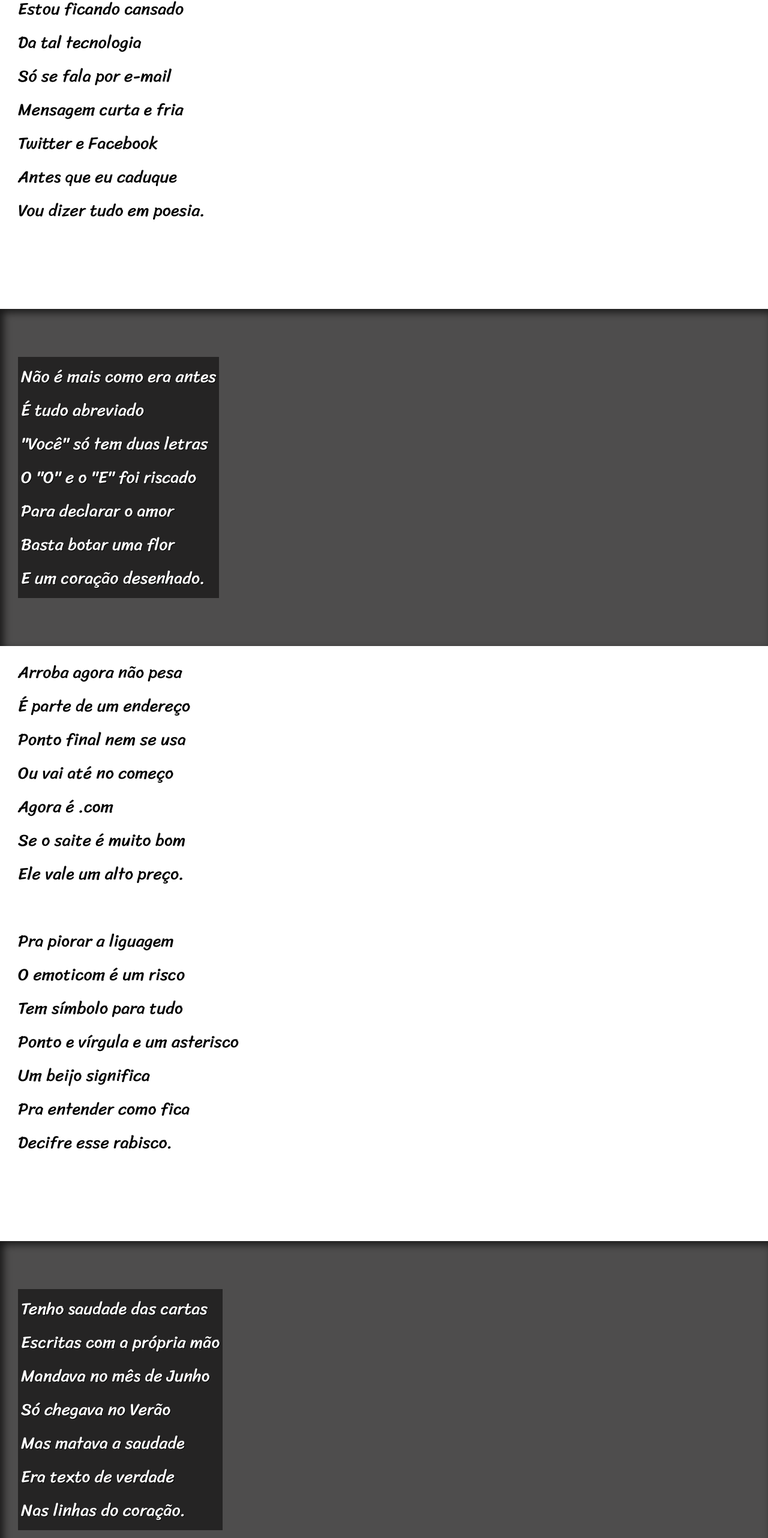
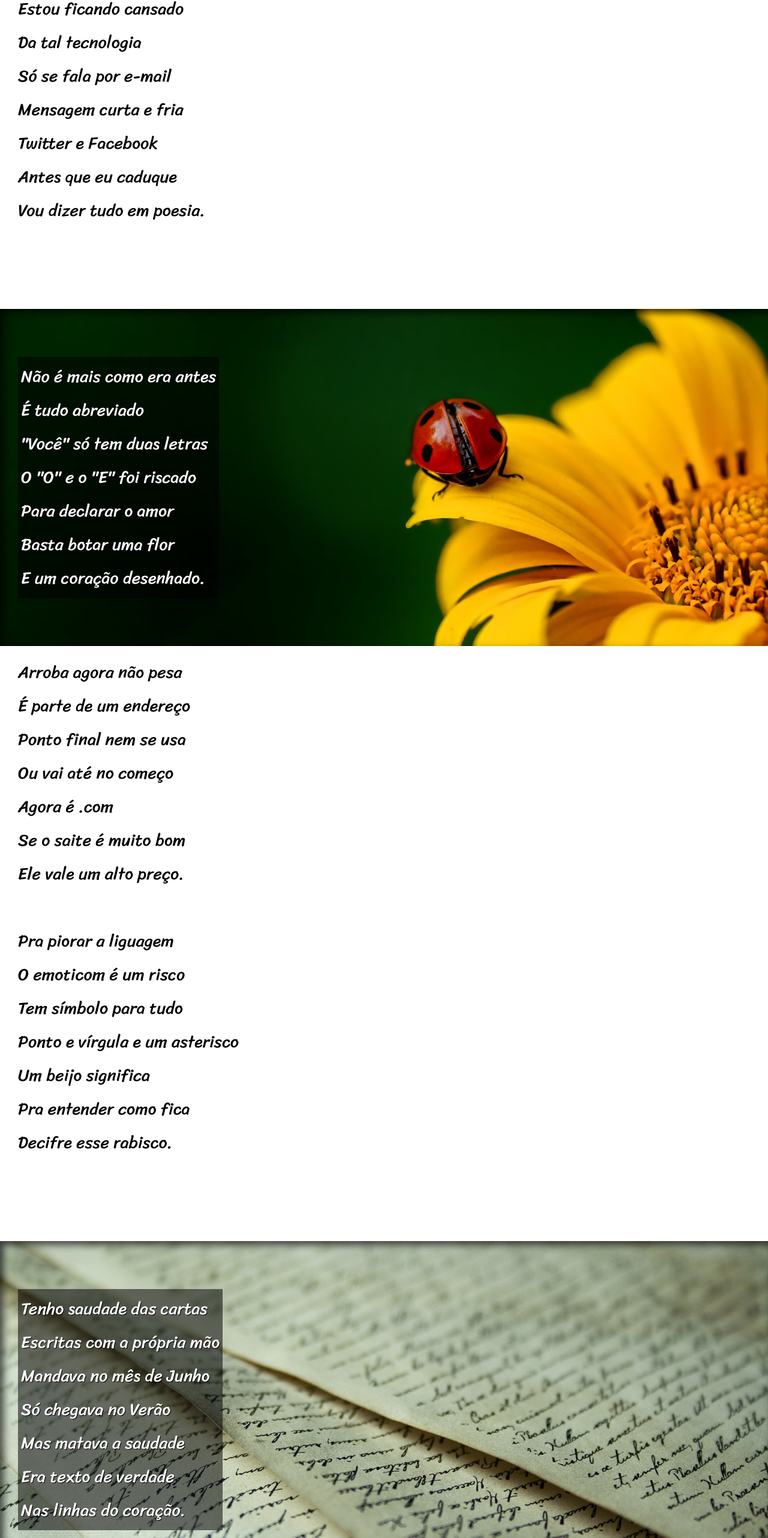
Before and after one commit to LucasDionisioCoutinho/projetocordel, a plain HTML site: page index.html in a window 1280 px wide. Shown: the part 236-2800 px from the top of the page at 60% size. Drawn offline with Linux system fonts and the light colour scheme; the site is published under a folder, as on GitHub Pages, so addresses that start at the root find nothing.

Commit message:
Corrigindo erro de imagem

```diff
--- a/style.css
+++ b/style.css
@@ -85,7 +85,7 @@ section.imagem > p {
 
 }
 section#img01 {
-    background-image: url(/imagens/background001.jpg);
+    background-image: url(imagens/background001.jpg);
     background-position: right center;
 }
 
@@ -93,7 +93,7 @@ section#img01 {
 
 
 section#img02 {
-    background-image: url(/imagens/background002.jpg);
+    background-image: url(imagens/background002.jpg);
     background-position: right center;
 
 }
```
